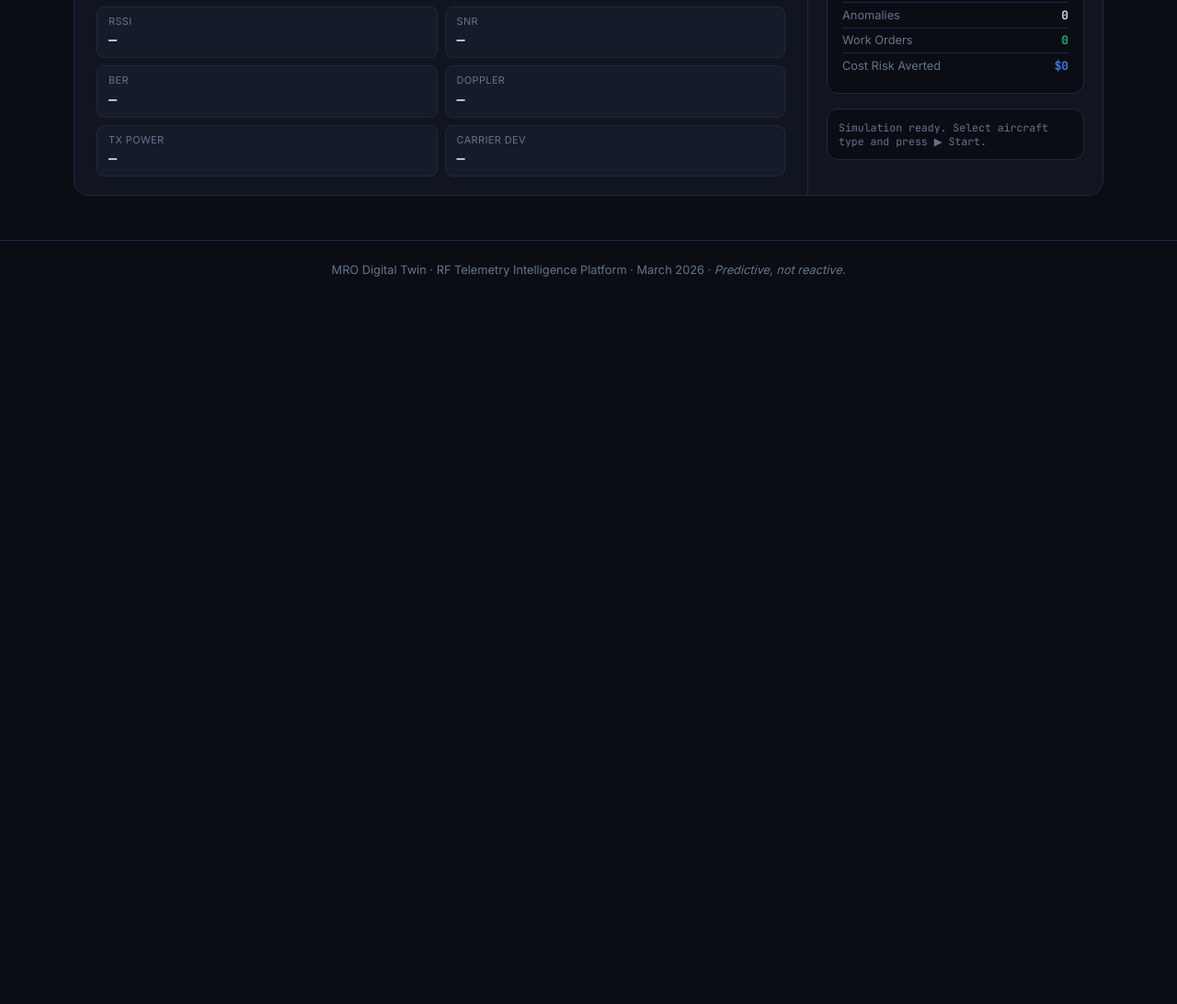
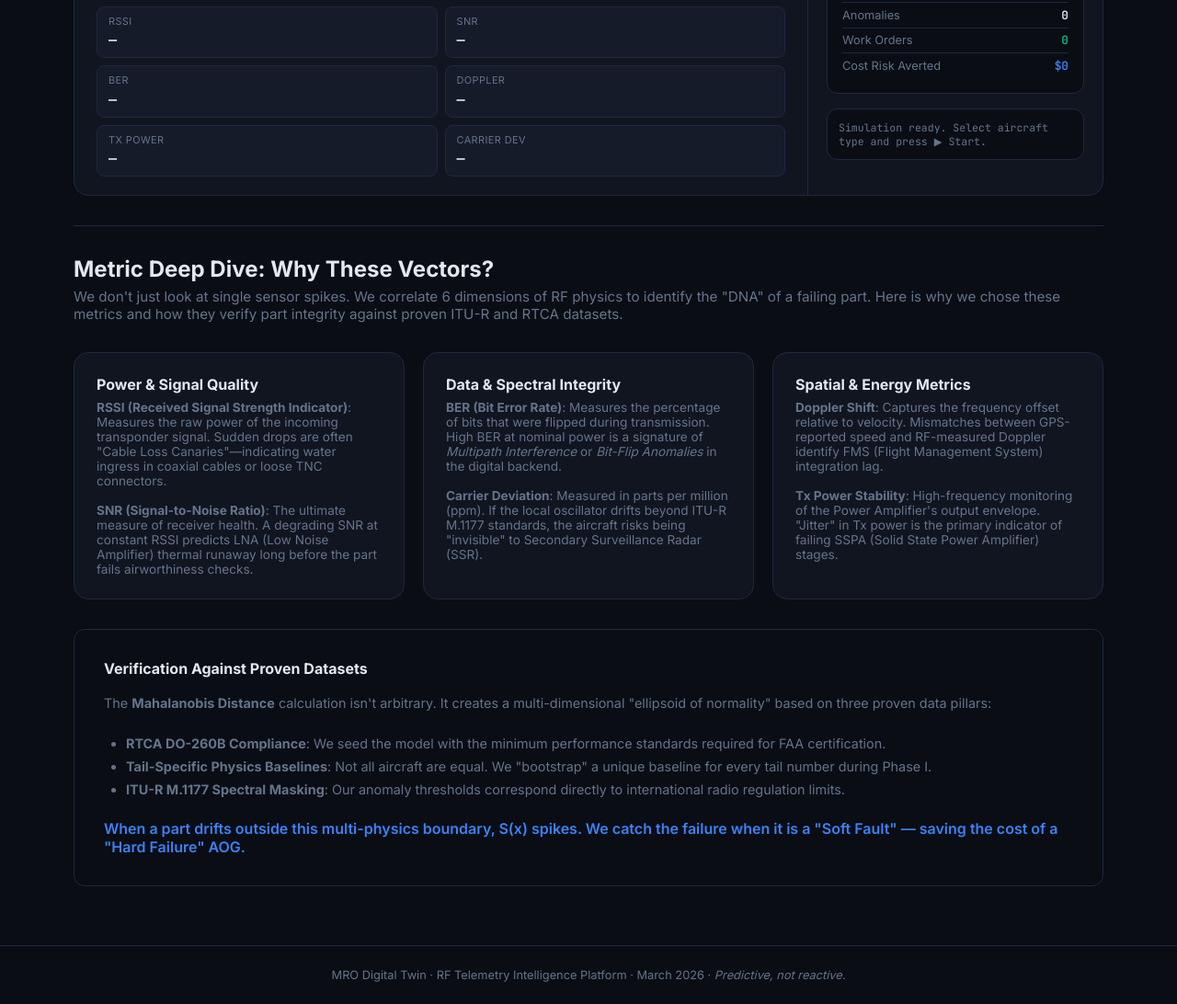
Before and after one commit to brandonbrooks31/rf-telemetry-digital-twin, a website: page index.html in a window 1280 px wide. Shown: the part 3517-4609 px from the top of the page at 92% size. Before the commit the page ends 3842 px from the top, so only its background shows below. Drawn offline with Linux system fonts and the light colour scheme.

Commit message:
Refine dashboard: Add dynamic graph scaling and detailed metric documentation.

```diff
--- a/index.html
+++ b/index.html
@@ -1061,6 +1061,68 @@
       </div>
     </div>
 
+    <hr class="divider" />
+
+    <!-- ── METRIC DEEP DIVE ── -->
+    <div class="section-title">Metric Deep Dive: Why These Vectors?</div>
+    <div class="section-sub">
+      We don't just look at single sensor spikes. We correlate 6 dimensions of RF physics to identify the "DNA" of a failing part.
+      Here is why we chose these metrics and how they verify part integrity against proven ITU-R and RTCA datasets.
+    </div>
+
+    <div class="fleet-cards" style="margin-top: 2rem;">
+      <div class="fleet-card" style="border-color: var(--border);">
+        <h3>Power & Signal Quality</h3>
+        <p style="font-size: 0.85rem; color: var(--muted); margin-bottom: 1rem;">
+          <strong>RSSI (Received Signal Strength Indicator)</strong>: Measures the raw power of the incoming transponder signal.
+          Sudden drops are often "Cable Loss Canaries"—indicating water ingress in coaxial cables or loose TNC connectors.
+        </p>
+        <p style="font-size: 0.85rem; color: var(--muted);">
+          <strong>SNR (Signal-to-Noise Ratio)</strong>: The ultimate measure of receiver health. A degrading SNR at constant RSSI
+          predicts LNA (Low Noise Amplifier) thermal runaway long before the part fails airworthiness checks.
+        </p>
+      </div>
+
+      <div class="fleet-card" style="border-color: var(--border);">
+        <h3>Data & Spectral Integrity</h3>
+        <p style="font-size: 0.85rem; color: var(--muted); margin-bottom: 1rem;">
+          <strong>BER (Bit Error Rate)</strong>: Measures the percentage of bits that were flipped during transmission.
+          High BER at nominal power is a signature of <em>Multipath Interference</em> or <em>Bit-Flip Anomalies</em> in the digital backend.
+        </p>
+        <p style="font-size: 0.85rem; color: var(--muted);">
+          <strong>Carrier Deviation</strong>: Measured in parts per million (ppm). If the local oscillator drifts beyond
+          ITU-R M.1177 standards, the aircraft risks being "invisible" to Secondary Surveillance Radar (SSR).
+        </p>
+      </div>
+
+      <div class="fleet-card" style="border-color: var(--border);">
+        <h3>Spatial & Energy Metrics</h3>
+        <p style="font-size: 0.85rem; color: var(--muted); margin-bottom: 1rem;">
+          <strong>Doppler Shift</strong>: Captures the frequency offset relative to velocity. Mismatches between GPS-reported speed
+          and RF-measured Doppler identify FMS (Flight Management System) integration lag.
+        </p>
+        <p style="font-size: 0.85rem; color: var(--muted);">
+          <strong>Tx Power Stability</strong>: High-frequency monitoring of the Power Amplifier's output envelope.
+          "Jitter" in Tx power is the primary indicator of failing SSPA (Solid State Power Amplifier) stages.
+        </p>
+      </div>
+    </div>
+
+    <div class="business-readout" style="margin-top: 2rem; padding: 2rem;">
+      <h4 style="margin-bottom: 1rem;">Verification Against Proven Datasets</h4>
+      <p style="font-size: 0.9rem; line-height: 1.6; color: var(--muted);">
+        The <strong>Mahalanobis Distance</strong> calculation isn't arbitrary. It creates a multi-dimensional "ellipsoid of normality"
+        based on three proven data pillars:
+      </p>
+      <ul style="margin: 1.5rem 0 0 1.5rem; color: var(--muted); font-size: 0.9rem;">
+        <li style="margin-bottom: 0.5rem;"><strong>RTCA DO-260B Compliance</strong>: We seed the model with the minimum performance standards required for FAA certification.</li>
+        <li style="margin-bottom: 0.5rem;"><strong>Tail-Specific Physics Baselines</strong>: Not all aircraft are equal. We "bootstrap" a unique baseline for every tail number during Phase I.</li>
+        <li style="margin-bottom: 0.5rem;"><strong>ITU-R M.1177 Spectral Masking</strong>: Our anomaly thresholds correspond directly to international radio regulation limits.</li>
+      </ul>
+      <p style="margin-top: 1.5rem; font-weight: 600; color: var(--accent);">
+        When a part drifts outside this multi-physics boundary, S(x) spikes. We catch the failure when it is a "Soft Fault" — saving the cost of a "Hard Failure" AOG.
+      </p>
+    </div>
   </div>
 
   <footer>
@@ -1156,9 +1218,15 @@
       ctx.fillStyle = '#0a0d14';
       ctx.fillRect(0, 0, W, H);
 
+      // --- DYNAMIC SCALING ---
+      // We want the Y-axis to accommodate at least the critical threshold (3.16)
+      // but scale up if the scores go higher (e.g. 80-90 during burst faults).
+      const maxScoreInHistory = scoreHistory.length > 0 ? Math.max(...scoreHistory) : 0;
+      const yMax = Math.max(5.5, maxScoreInHistory * 1.1); // 10% padding
+
+      function yPos(score) { return H - (score / yMax) * H; }
+
       // grid lines at thresholds
-      function yPos(score) { return H - (score / 5.5) * H; }
-
       // NOMINAL threshold
       ctx.strokeStyle = 'rgba(16,185,129,0.3)';
       ctx.setLineDash([4, 4]);
```
